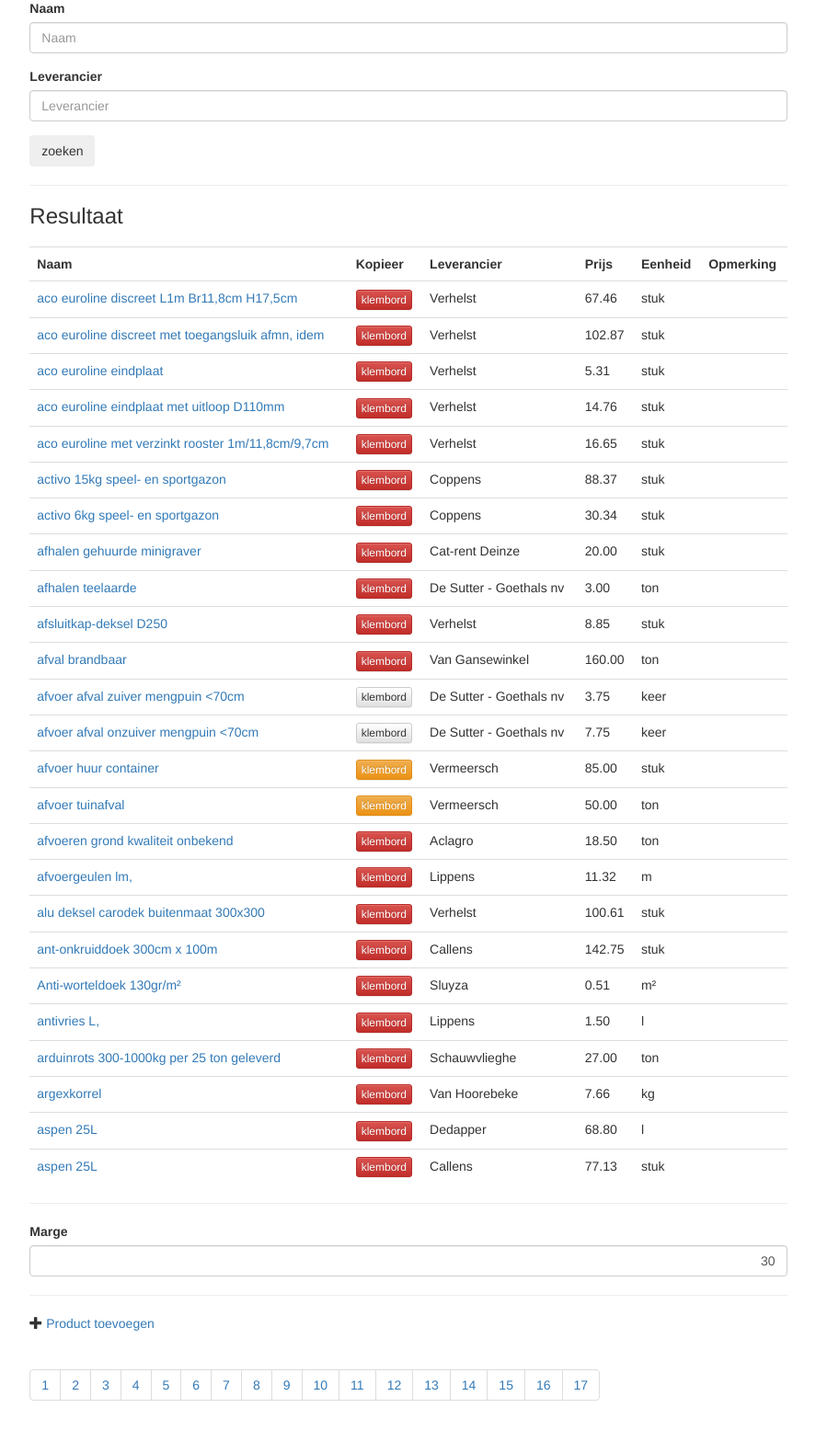
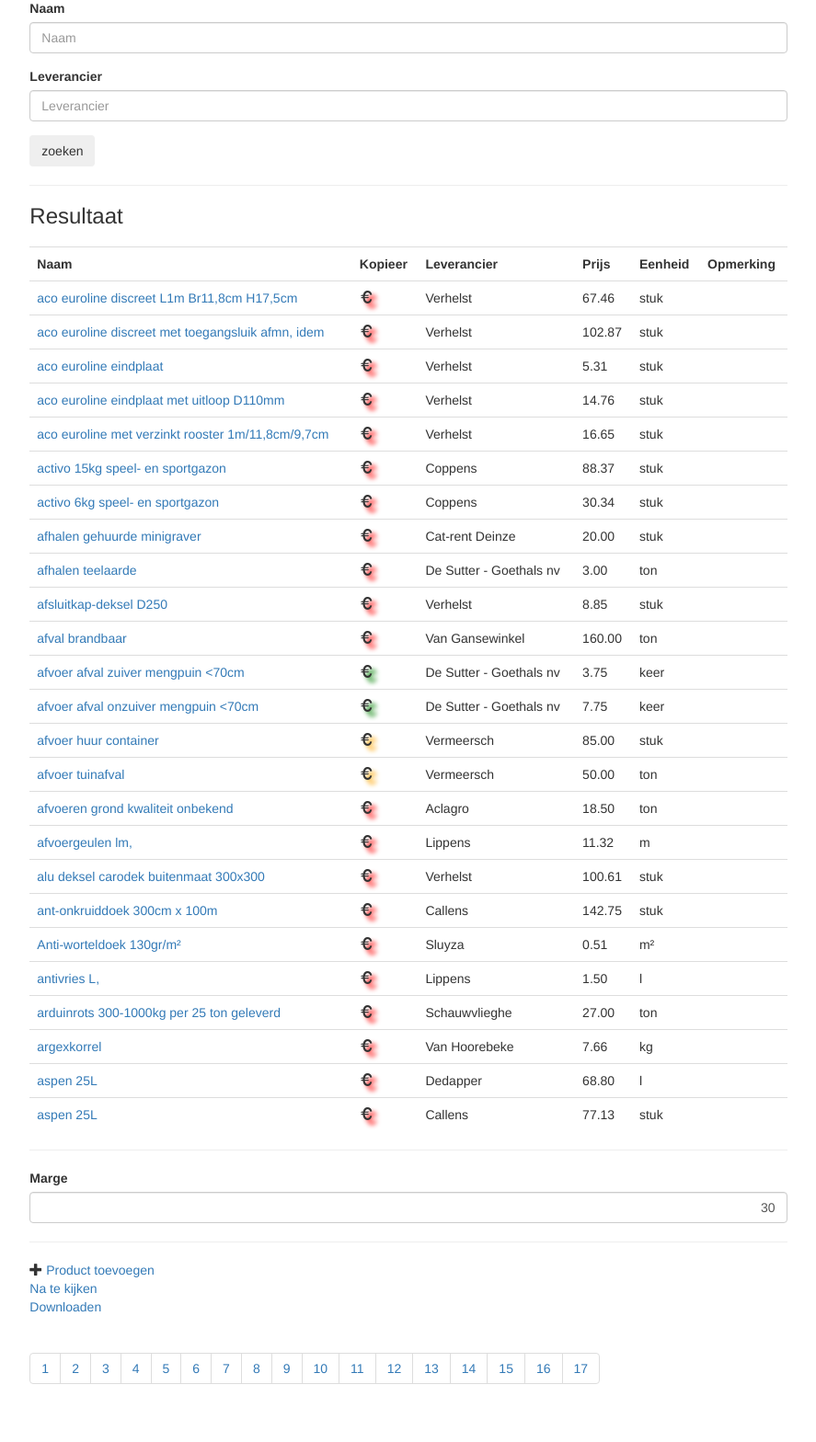
Before and after one commit to fahrrad/klepro, a Django app: page /producten/ in a window 1280 px wide. Shown: the part 117-1685 px from the top of the page at 92% size, without its empty margins (196-1083 px from the left). After the commit the page ends 1622 px from the top, so only its background shows below. Run offline with Django 3.2, Linux system fonts and the light colour scheme; a user stored in the database is signed in; data comes from the database, SQL or seed files in the repository; some libraries are stand-ins or nearby versions.

Commit message:
fixture voor data toegevoegd download knop switch tussen 'nakijken' en 'alles' modus

```diff
--- a/klepro/settings.py
+++ b/klepro/settings.py
@@ -15,6 +15,8 @@ import dj_database_url
 BASE_DIR = os.path.dirname(os.path.dirname(__file__))
 TEMPLATE_DIRS = (os.path.join(BASE_DIR, 'templates'),)
 STATICFILES_DIRS = (os.path.join(BASE_DIR, 'static'),)
+
+PYTHONIOENCODING='utf-8'
 
 
 TEMPLATE_CONTEXT_PROCESSORS = (
--- a/klepro/urls.py
+++ b/klepro/urls.py
@@ -3,7 +3,7 @@ from django.conf.urls import patterns, include, url
 from django.contrib import admin
 from django.views.generic import TemplateView, RedirectView
 
-from producten.views import ProductenListView, NaTeKijkenProductenListView
+from producten.views import ProductenListView, NaTeKijkenProductenListView, downloadPrijslijst
 
 admin.autodiscover()
 
@@ -34,6 +34,10 @@ urlpatterns = patterns('',
         regex='^producten_checken/$',
         view=NaTeKijkenProductenListView.as_view(),
         name='na_te_kijken'
-
+    ),
+    url(
+        regex='^downloaden/$',
+        name='downloaden',
+        view=downloadPrijslijst,
     )
 )
--- a/producten/templates/producten/simpelproduct_list.html
+++ b/producten/templates/producten/simpelproduct_list.html
@@ -44,7 +44,7 @@
         <tr>
             <td class="product_naam"><a href="{% url "admin:producten_simpelproduct_change" product.pk %}?next={{ request.path }}"> {{ product.naam }}</a> </td>
             <td>
-                <button class="klembord_button btn btn-xs prijs_class_{{ product.prijs_code }}">klembord</button>
+                <span class="glyphicon glyphicon-euro klembord_button prijs_class_{{ product.prijs_code }}"></span>
             </td>
             <td class="product_leverancier">{{ product.leverancier.naam}}</td>
             <td class="product_prijs">{{ product.prijs}} </td>
@@ -57,6 +57,10 @@
 
     <hr>
 
+
+    {% if na_te_kijken %}
+        <div><a href="{% url "list" %}">Alle producten</a></div>
+    {% else %}
         <div>
 
             <div>
@@ -68,6 +72,11 @@
             <a href="{% url 'admin:producten_simpelproduct_add' %}?next={{ request.path }}">Product toevoegen</a>
 
         </div>
+        <div><a href="{% url "na_te_kijken" %}">Na te kijken</a></div>
+        <div><a href="{% url "downloaden" %}">Downloaden</a></div>
+    {% endif %}
+
+
 
     <div class="pagination">
         {% if is_paginated %}
@@ -82,6 +91,8 @@
         </ul>
     {% endif %}
     </div>
+
+
 {% endblock %}
 
 
--- a/producten/views.py
+++ b/producten/views.py
@@ -1,6 +1,11 @@
 # producten/views.py
+import codecs
 from logging import getLogger
+import os
+from rexec import FileWrapper
+import tempfile
 from django.contrib.auth.decorators import login_required
+from django.http import HttpResponse
 from klepro.settings import initiele_marge
 from django.utils.decorators import method_decorator
 
@@ -25,6 +30,7 @@ class ProductenListView(FilterMixin, ListView):
     def get_context_data(self, **kwargs):
         context = super(ProductenListView, self).get_context_data(**kwargs)
         context['initiele_marge'] = initiele_marge
+        context['na_te_kijken'] = False
         return context
 
 
@@ -34,3 +40,26 @@ class NaTeKijkenProductenListView(ProductenListView):
         queryset = super(NaTeKijkenProductenListView, self).get_queryset()
 
         return queryset.filter(nakijken=True)
+
+    @method_decorator(login_required)
+    def dispatch(self, request, *args, **kwargs):
+        return super(ProductenListView, self).dispatch(request, *args, **kwargs)
+
+    def get_context_data(self, **kwargs):
+        context = super(ProductenListView, self).get_context_data(**kwargs)
+        context['na_te_kijken'] = True
+        return context
+
+def downloadPrijslijst(request):
+
+    temp = codecs.open('test', 'w', 'utf-8')
+    for product in SimpelProduct.objects.filter():
+        temp.write(";".join([product.naam, product.leverancier.naam, str(product.prijs), product.eenheid.afkorting]))
+        temp.write('\n')
+
+    temp.close()                            # for writing
+    temp = open('test')
+    wrapper = FileWrapper(temp)
+    response = HttpResponse(wrapper, content_type='text/plain; charset=utf-8')
+
+    return response
--- a/static/producten/main.js
+++ b/static/producten/main.js
@@ -41,7 +41,4 @@ $(document).ready(function(){
   // initial change om de waarde te zetten die uit de template komt
   $(".percent_input").change()
 
-    $(".prijs_class_normaal").addClass("btn-default")
-    $(".prijs_class_waarschuwing").addClass("btn-warning")
-    $(".prijs_class_fout").addClass("btn-danger")
 })
--- a/static/producten/stylesheet.css
+++ b/static/producten/stylesheet.css
@@ -17,3 +17,19 @@ tr.product_beschrijving {
 #margeInput{
     text-align: right;
 }
+
+.prijs_class_normaal{
+    text-shadow: 5px 5px 5px green;
+}
+
+.prijs_class_waarschuwing{
+    text-shadow: 5px 5px 5px orange;
+}
+
+.prijs_class_fout{
+    text-shadow: 5px 5px 5px red;
+}
+
+.prijs_class_geen{
+    text-shadow: 5px 5px 5px blue;
+}
```
Also changed, not shown: producten/migrations/0011_load_fixture.py. Lines whose indentation alone changed are shown as unchanged.
